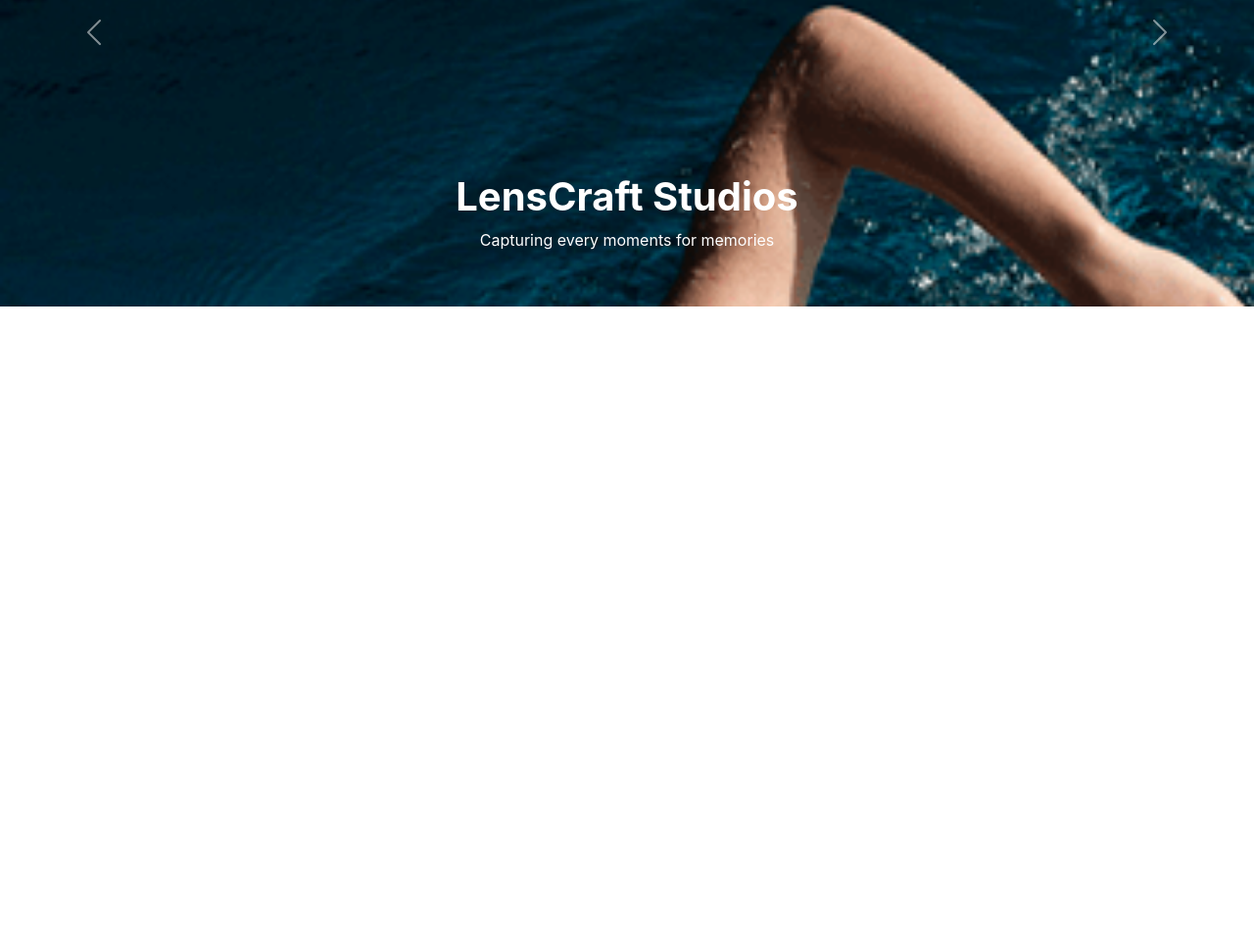
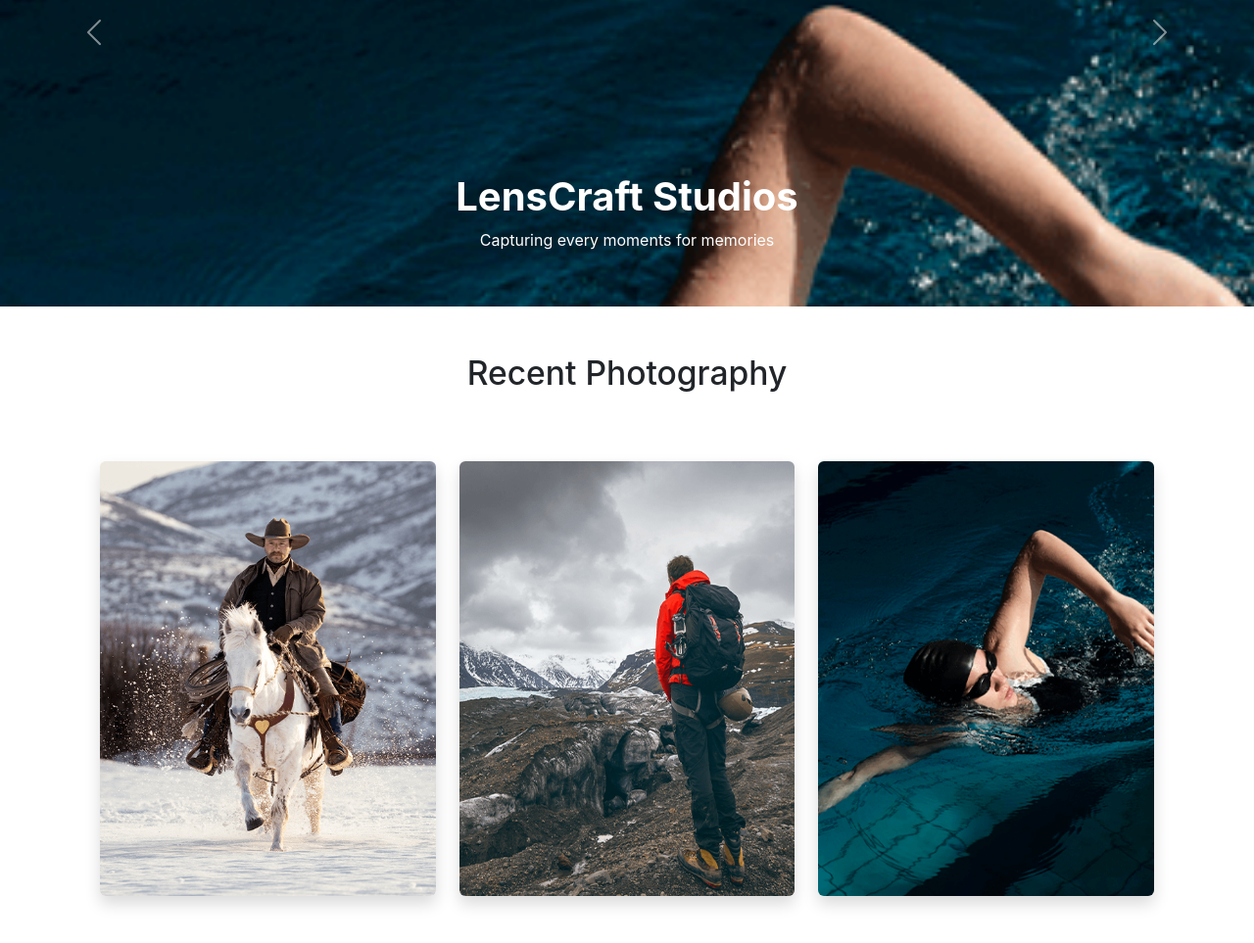
Before and after one commit to ElvisAddo/photography-portfolio-website, a plain HTML site: page index.html in a window 1280 px wide. Shown: the part 320-1283 px from the top of the page at 98% size. Before the commit the page ends 800 px from the top, so only its background shows below. Drawn offline with nearby package versions, Linux system fonts and the light colour scheme; files whose address does not match are found by name.

Commit message:
added galeries to the homepage

```diff
--- a/index.html
+++ b/index.html
@@ -83,3 +83,27 @@
     </button>
   </div>
 </section>
+
+
+  <!-- Gallery Section -->
+  <section class="section py-5">
+    <div class="container text-center">
+      <h2 class="mb-3">Recent Photography</h2>
+      <p class="lead text-white mb-4">A glimpse into recent work—from intimate portraits to vibrant weddings.</p>
+
+      <div class="row g-4">
+        <div class="col-12 col-sm-6 col-md-4">
+          <img src="/assets/images/img1.png" class="img-fluid rounded shadow h-100" alt="Portrait sample">
+        </div>
+        <div class="col-12 col-sm-6 col-md-4">
+          <img src="/assets/images/img2.png" class="img-fluid rounded shadow h-100" alt="Wedding sample">
+        </div>
+        <div class="col-12 col-sm-6 col-md-4">
+          <img src="assets/images/img3.png" class="img-fluid rounded shadow h-100" alt="Nature sample">
+        </div>
+      </div>
+    </div>
+  </section>
+
+  </body>
+  </html>
```
